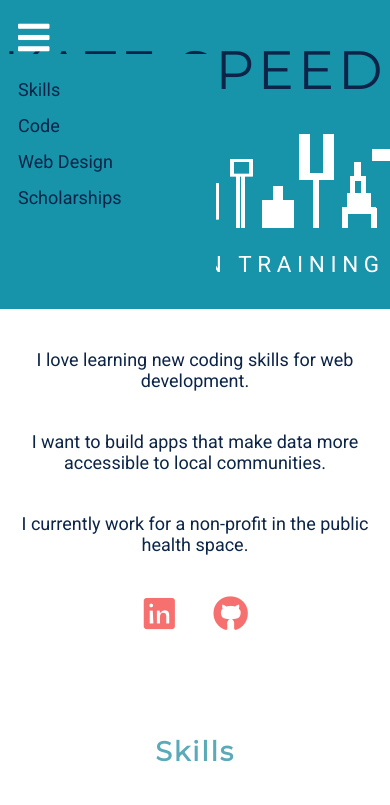
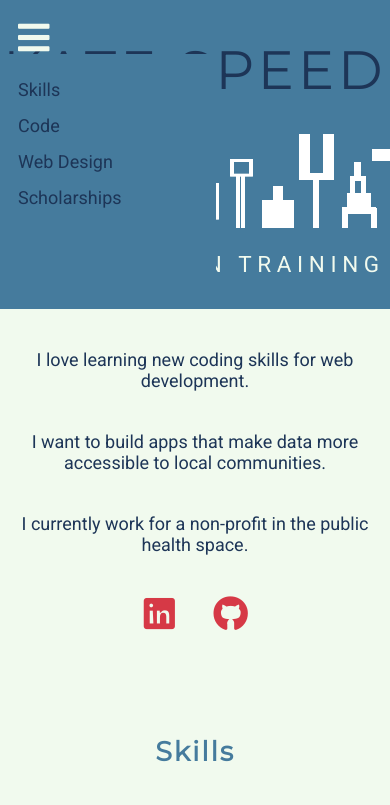
Before and after one commit to reyla/portfolio, a plain HTML site: page index.html in a window 390 px wide. Both pictures are taken after a click on the link 33 px from the left and 39 px from the top of the page. Shown: the top 805 px of the page. Drawn offline with nearby package versions, Linux system fonts and the light colour scheme.

Commit message:
Color palette changes

```diff
--- a/css/main.css
+++ b/css/main.css
@@ -11,7 +11,8 @@ body, html {
 body {
   font-family: 'Roboto', sans-serif;
   font-size: 18px;
-  color: #0c2448;
+  color: #1d3557;
+  background-color: #f1faee;
 }
 
 h1, h2 {
@@ -28,11 +29,11 @@ h3, h4, h5, h6 {
 }
 
 h1 {
-  color: #0c2448;
+  color: #1d3557;
 }
 
 h2 {
-  color: #5caab8;
+  color: #457b9d;
 }
 
 h3 {
@@ -40,14 +41,14 @@ h3 {
 }
 
 a {
-  color: #f77070;
+  color: #d63946;
   text-decoration: none;
   font-weight: 600;
 }
 
 a:hover,
 a:focus {
-  color: #5caab8;
+  color: #457b9d;
 }
 
 .image-container {
@@ -68,7 +69,7 @@ a:focus {
 /* ---- Header ---- */
 
 .header {
-  background-color: #1794aa;
+  background-color: #457b9d;
   top: 0;
   width: 100%;
 }
@@ -90,13 +91,13 @@ a:focus {
 }
 
 .home-link {
-  color: #0c2448;
+  color: #1d3557;
   font-weight: 400;
 }
 
 .home-link:focus,
 .home-link:hover {
-  color: white;
+  color: #f1faee;
 }
 
 .header_title {
@@ -112,7 +113,7 @@ a:focus {
 .header_title_byline {
   font-weight: 400;
   font-size: 1.25em;
-  color: white;
+  color: #f1faee;
   letter-spacing: .25em;
   text-transform: uppercase;
   text-align: center;
@@ -127,7 +128,7 @@ a:focus {
 
 #nav-icon {
   font-size: 36px;
-  color: white;
+  color: #f1faee;
   position: absolute;
   top: 0.5em;
   left: 0.5em;
@@ -141,7 +142,7 @@ a:focus {
   transform: translate3d(0, 0, 0);
   transition: transform 0.3s;
   height: 200px;
-  background-color: #1794aa;
+  background-color: #457b9d;
 }
 
 .nav-items {
@@ -151,14 +152,16 @@ a:focus {
   margin: 0;
 }
 
+
 .nav-items a {
-  color: #0c2448;
+  color: #1d3557;
   font-weight: 400;
 }
 
 .nav-items a:hover {
-  color: white;
+  color: #d63946;
 }
+
 
 .nav-hidden #mobile-nav {
   transform: translate3d(-12em, 0, 0);
@@ -174,7 +177,7 @@ a:focus {
   align-items: center;
   flex: 1 1 auto;
   flex-wrap: wrap;
-  background-color: #fff;
+
   width: 100%;
   max-width: 1000px;
   margin: 0 auto 40px;
@@ -295,7 +298,7 @@ a:focus {
 .view-code,
 .play-demo {
   flex: 1;
-  background-color: #f77070;
+  background-color: #457b9d;
   border-radius: 8px;
   padding: 15px;
   max-width: 100px;
@@ -303,13 +306,13 @@ a:focus {
 
 .view-code a,
 .play-demo a {
-  color: white;
+  color: #f1faee;
   font-weight: 400;
 }
 
 .view-code:hover,
 .play-demo:hover {
-  background-color: #5caab8;
+  background-color: #a8dadc;
 }
 
 .code-icon {
@@ -327,25 +330,22 @@ a:focus {
 
 .footer {
   width: 100%;
-  background-color: #1794aa;
+  background-color: #457b9d;
 }
 
 .back-to-top {
   cursor: pointer;
-  color: white;
+  color: #f1faee;
   width: 100%;
   text-align: center;
   padding: 20px 0;
 }
 
-
-
-
 .copyright {
   text-align: center;
   padding: 1em;
   font-size: 14px;
-  color: white;
+  color: #f1faee;
 }
 
 
@@ -372,7 +372,7 @@ a:focus {
 
   #nav {
     display: block;
-    background-color: #1794aa;
+    background-color: #a8dadc;
     text-align: center;
   }
 
```
Also changed, not shown: 1 other file.
